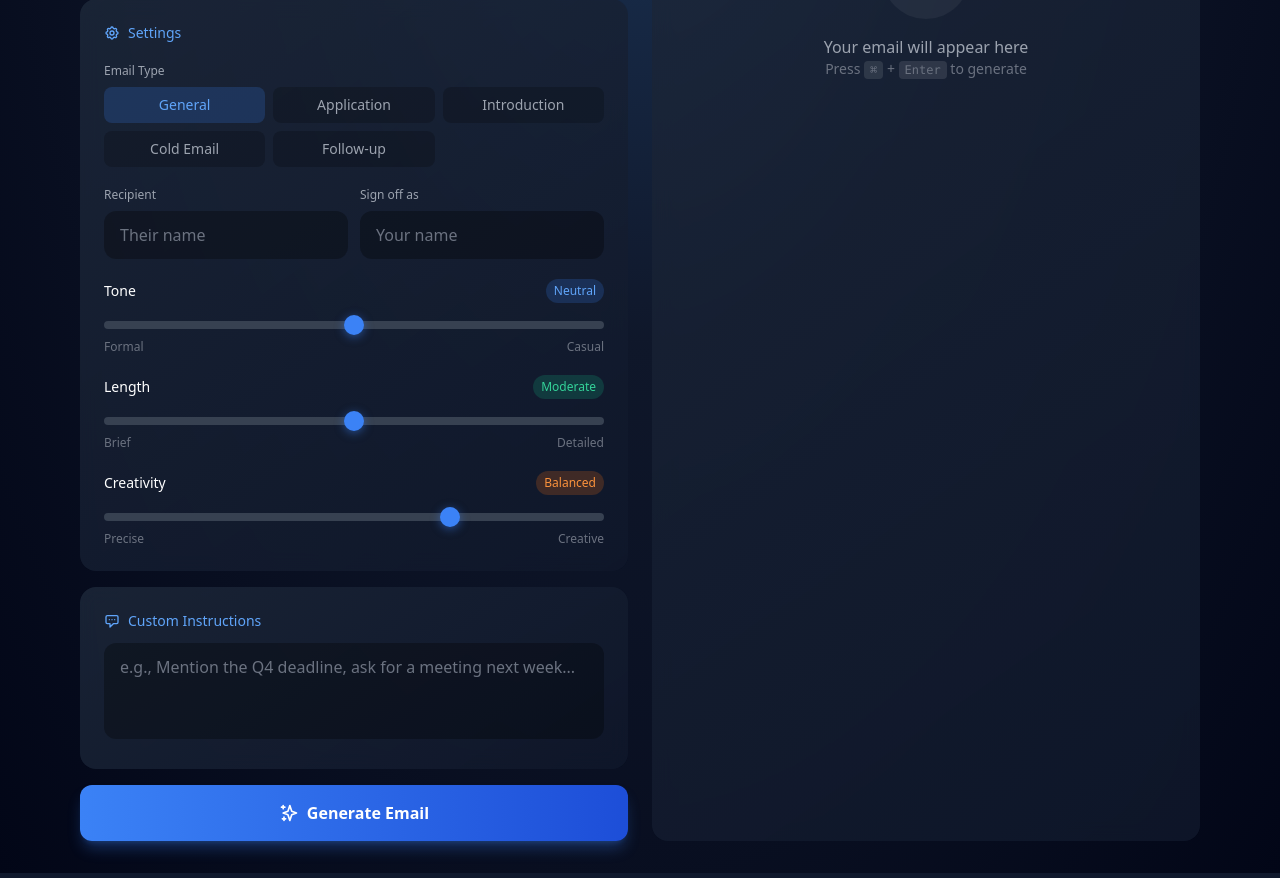
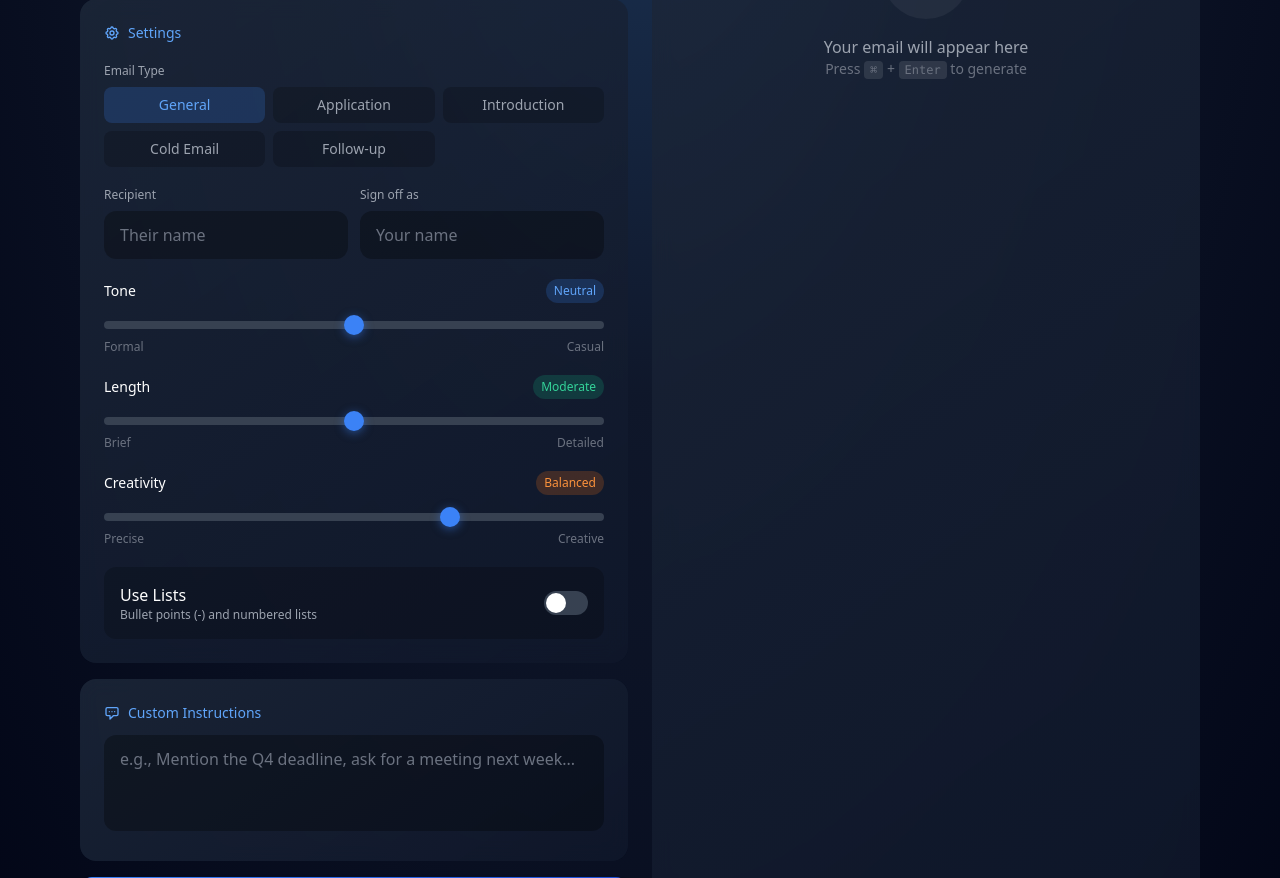
Before and after one commit to themohitnair/inkwell, a FastAPI app: page / in a window 1280 px wide. Shown: the part 343-1221 px from the top of the page. Run offline with FastAPI, Linux system fonts and the light colour scheme; some libraries are stand-ins or nearby versions.

Commit message:
Add toggle for bullet points and numbered lists
- Add use_lists boolean field to EmailRequest model
- Add toggle UI in Settings section
- Instruct LLM to use dashes (-) for bullet points when enabled

🤖 Generated with [Claude Code](https://claude.com/claude-code)

Co-Authored-By: Claude <noreply@anthropic.com>

```diff
--- a/app/models.py
+++ b/app/models.py
@@ -36,6 +36,7 @@ class EmailRequest(BaseModel):
     tone: int = Field(default=50, ge=0, le=100, description="Tone slider value (0=formal, 100=casual)")
     length: int = Field(default=50, ge=0, le=100, description="Length slider value (0=brief, 100=detailed)")
     temperature: int = Field(default=70, ge=0, le=100, description="Creativity slider (0=precise, 100=creative)")
+    use_lists: bool = Field(default=False, description="Use bullet points and numbered lists")
     custom_instructions: str = Field(default="", description="Additional instructions")
 
     @property
--- a/app/routes.py
+++ b/app/routes.py
@@ -30,6 +30,7 @@ async def generate_email(
     tone: int = Form(50),
     length: int = Form(50),
     temperature: int = Form(70),
+    use_lists: bool = Form(False),
     custom_instructions: str = Form(""),
 ):
     """Generate an email based on form input."""
@@ -41,6 +42,7 @@ async def generate_email(
         tone=tone,
         length=length,
         temperature=temperature,
+        use_lists=use_lists,
         custom_instructions=custom_instructions,
     )
 
--- a/app/services/email.py
+++ b/app/services/email.py
@@ -43,6 +43,9 @@ class EmailService:
         parts = ["Generate an email with the following specifications:"]
         parts.append(f"\n- Tone: {request.tone_description}")
         parts.append(f"- Length: {request.length_description}")
+
+        if request.use_lists:
+            parts.append("- Format: Use bullet points (with dashes -) and numbered lists where appropriate to organize information clearly")
 
         if request.recipient_name:
             parts.append(f"- Recipient name: {request.recipient_name}")
--- a/templates/index.html
+++ b/templates/index.html
@@ -209,6 +209,18 @@
                             <span>Creative</span>
                         </div>
                     </div>
+
+                    <!-- Use Lists Toggle -->
+                    <div class="flex items-center justify-between bg-black/20 rounded-xl p-4">
+                        <div>
+                            <p class="font-medium text-white">Use Lists</p>
+                            <p class="text-xs text-gray-400">Bullet points (-) and numbered lists</p>
+                        </div>
+                        <label class="relative inline-flex items-center cursor-pointer">
+                            <input type="checkbox" name="use_lists" value="true" class="sr-only peer">
+                            <div class="w-11 h-6 bg-gray-700 rounded-full peer peer-checked:after:translate-x-full peer-checked:after:border-white after:content-[''] after:absolute after:top-0.5 after:left-[2px] after:bg-white after:rounded-full after:h-5 after:w-5 after:transition-all peer-checked:bg-blue-600"></div>
+                        </label>
+                    </div>
                 </div>
 
                 <!-- Custom Instructions -->
```
